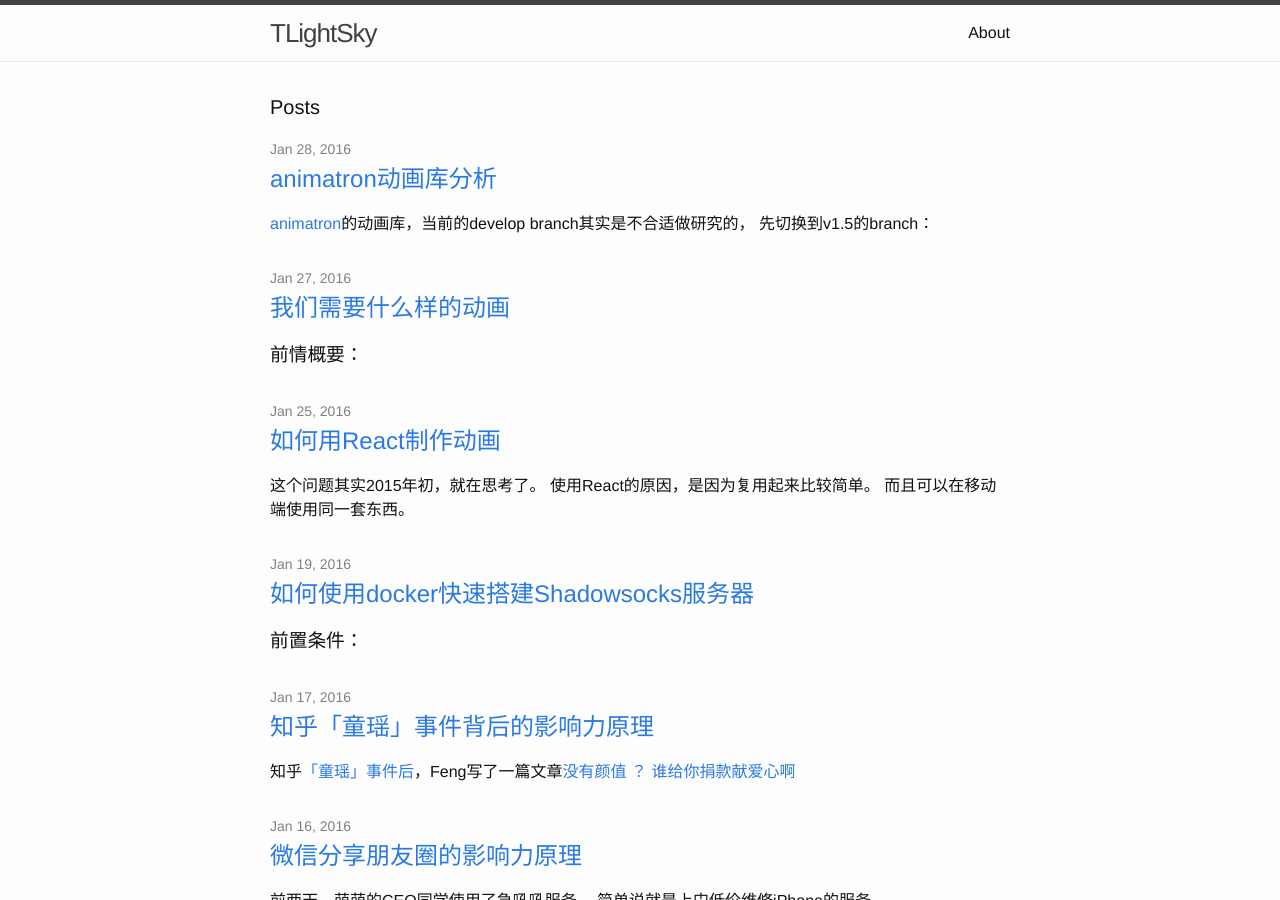
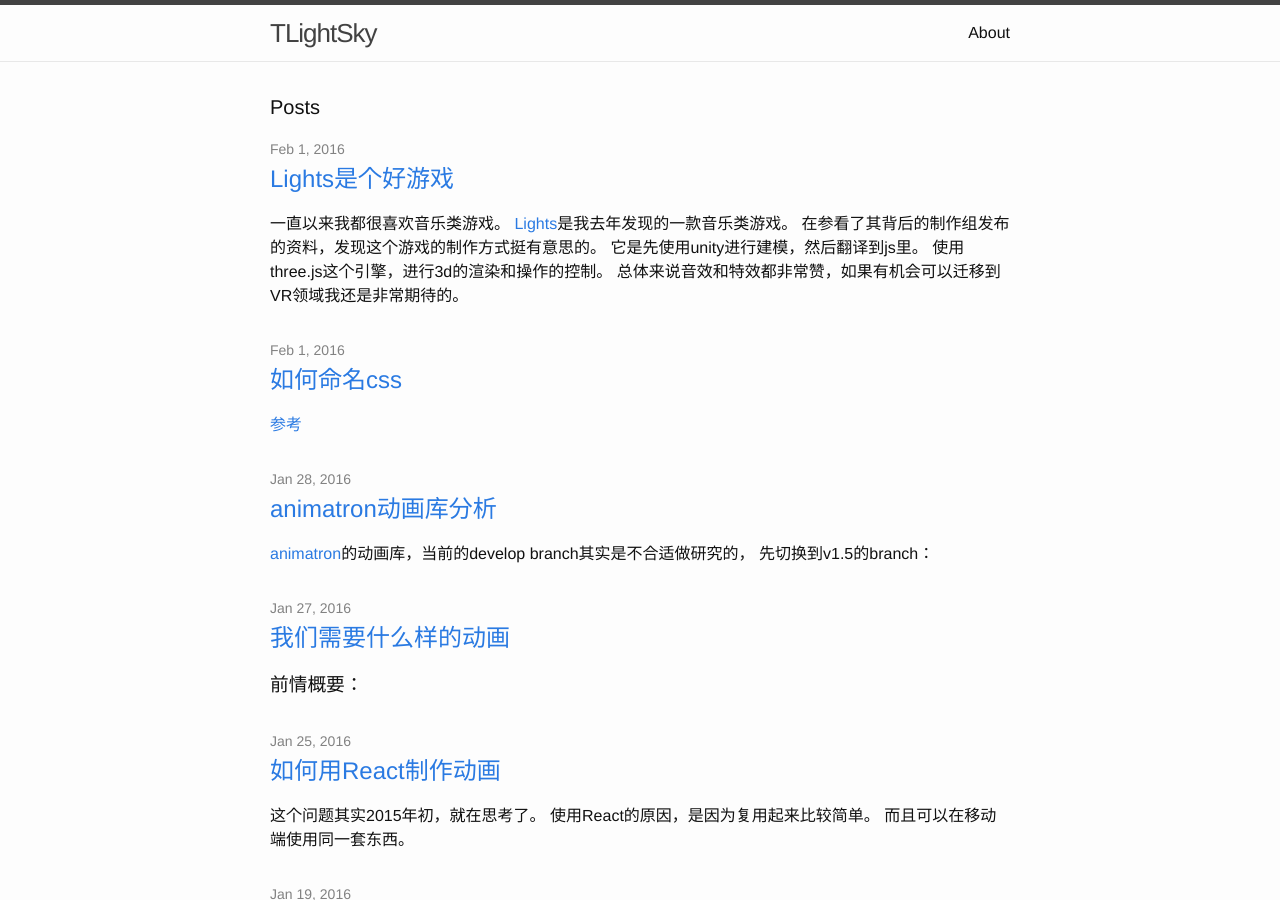
Before and after one commit to tlightsky/tlightsky.github.io, a Jekyll site: the page built from index.html, in a window 1280 px wide and 900 px high. Built offline with Jekyll 4.4.1, drawn with Linux system fonts in a browser that asks for light colours.

Commit message:
add post

```diff
--- a/_posts/2016-1-27-what-kind-animation.markdown
+++ b/_posts/2016-1-27-what-kind-animation.markdown
@@ -8,6 +8,16 @@ categories: animation react
 ### 前情概要：
 
 * 公司需要为全彩屏幕提供模板制作
+
+
+### 2016-1-29更新
+昨天讨论了一下，
+现在对于动画的需求可能和之前的认知略微有点差异。
+现在可能需要制作html模板而不是动画模板。
+直接在客户端的webview上进行内容播放。
+可能需要注意的点就是，如何让html在客户端运行稳定。
+以及html内容，如何进行更新。
+这样的话，需要的就是进行android系统的更新和html内容的在线与下载。
 
 
 ### 总结下来需要的质量属性：
--- /dev/null
+++ b/_posts/2016-2-1-how-to-name-css.md
@@ -0,0 +1,50 @@
+---
+layout: post
+title:  "如何命名css"
+date:   2016-2-1 09:51:02
+categories: css
+---
+
+[参考](http://seesparkbox.com/foundry/naming_css_stuff_is_really_hard)
+
+总体来说命名是个很困难的事情，因为需求会变。
+现在看起来再合适的名字，在变动后都可能看起来不合适了。
+
+大体上来说，可以把命名方式分成三种：
+
+* 功能命名
+* 内容命名
+* 展示效果命名
+
+
+### 功能命名
+
+`<button class="positive-button">Send Message</button>`
+这种功能性的命名，一改系统都会一起改，所以非常好维护。
+不过这种并不可能全覆盖，因为设计不可能都是逻辑性的。
+这种情况下就需要使用另外两种命名方式了。
+它们有的暗示和维护性。
+
+### 内容命名
+
+`<button class="submit-button">Send Message</button>`
+这种命名方式，是内部的内容的。
+这种对于小型网站是比较适合的。
+但是随着网站越来越大，就越来越不合适，因为不方便复用。
+
+
+### 展示效果命名
+
+`<button class="green-button">Send Message</button>`
+这种就是按照展示效果命名，好处就是容易理解和复用。
+坏处就是，容易把css与内容混在一起。
+另外一个点就是，同样的效果，细微的差异，比较难以设计名称，
+可能起出来非常长的名字。。。。
+
+### 总结
+
+`功能命名`通常是最方便的，如果能用就用这种。
+如果想不出来一个妥妥的名字。
+那么就考虑后面两种。
+如果是小站点，适合采用`内容命名`
+如果是大站点，适合采用`展示效果命名`
--- /dev/null
+++ b/_posts/2016-2-1-lights-is-a-good-game.md
@@ -0,0 +1,16 @@
+---
+layout: post
+title:  "Lights是个好游戏"
+date:   2016-2-1 09:51:02
+categories: three.js css vr
+---
+
+一直以来我都很喜欢音乐类游戏。
+[Lights][Lights]是我去年发现的一款音乐类游戏。
+在参看了其背后的制作组发布的资料，发现这个游戏的制作方式挺有意思的。
+它是先使用unity进行建模，然后翻译到js里。
+使用three.js这个引擎，进行3d的渲染和操作的控制。
+总体来说音效和特效都非常赞，如果有机会可以迁移到VR领域我还是非常期待的。
+
+
+[Lights]: http://lights.helloenjoy.com/
```
